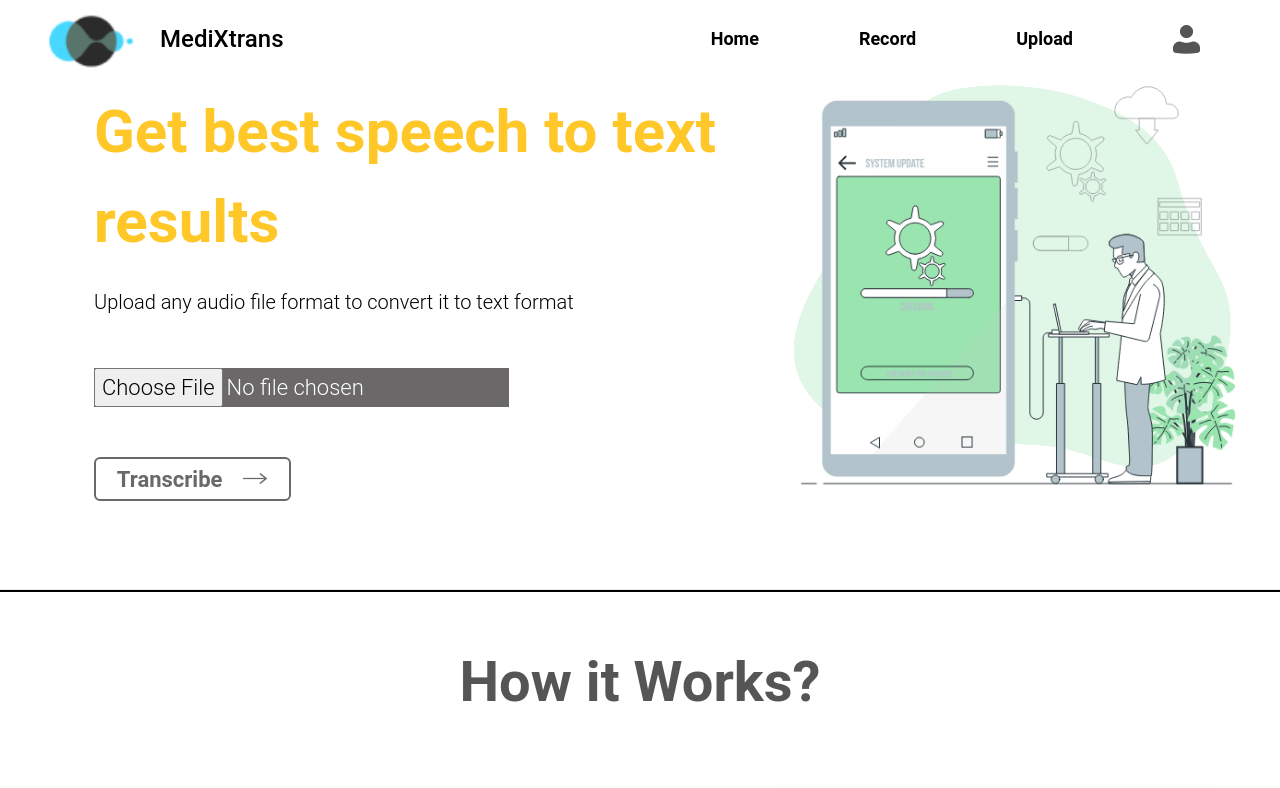
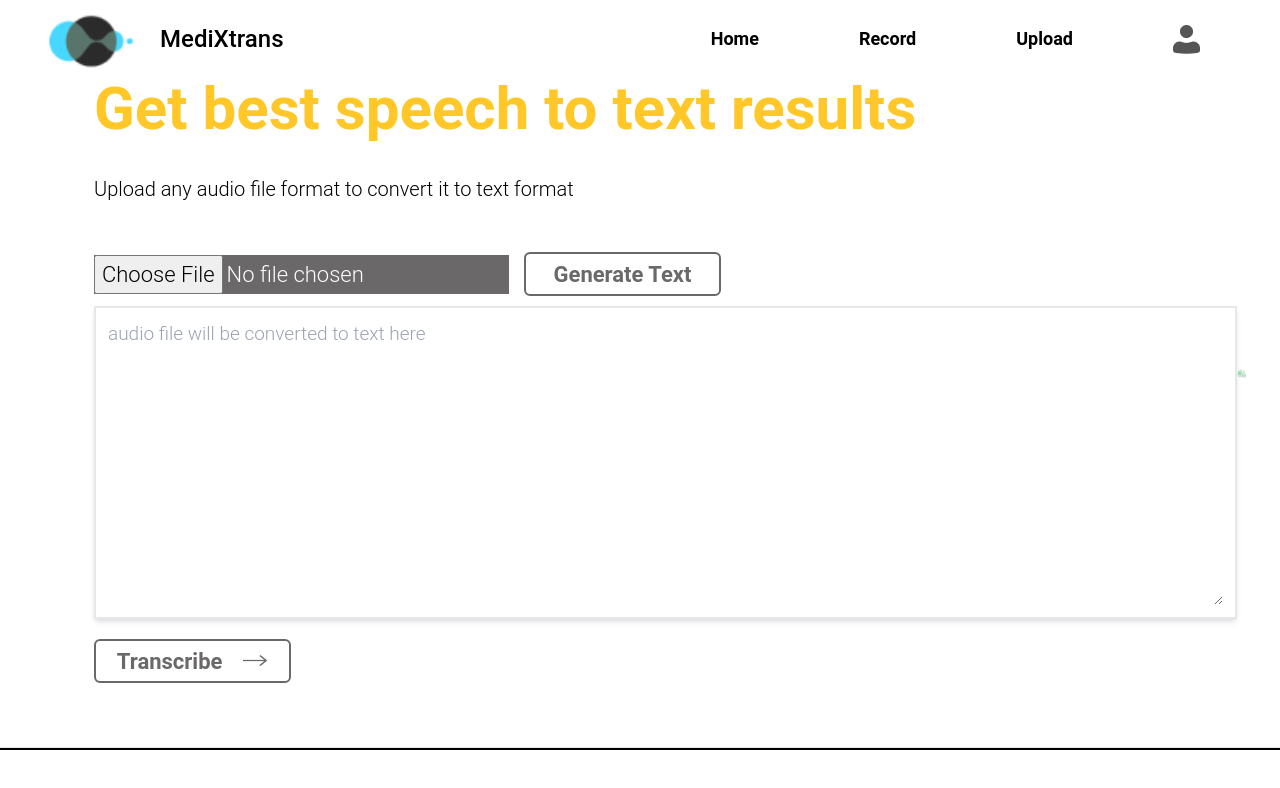
Before and after one commit to MediXTrans/MediXtranS-v2, a React (Create React App) app in the folder frontend/: page /upload in a window 1280 px wide. Shown: the top 788 px of the page. Built offline with nearby package versions, Linux system fonts and the light colour scheme.

Commit message:
Upload page backend linked Rakesh/whisper

```diff
--- a/frontend/src/pages/Upload.jsx
+++ b/frontend/src/pages/Upload.jsx
@@ -10,10 +10,33 @@ import { useNavigate } from 'react-router-dom';
 
 export default function Upload() {
   const [selectedFile, setSelectedFile] = useState(null);
+  const [text, setText] = useState("");
   const navigate = useNavigate();
 
   const handleFileChange = (event) => {
     setSelectedFile(event.target.files[0]);
+  };
+
+  const uploadEventHandler = async (event) => {
+    event.preventDefault();
+    const file = selectedFile;
+    const reader = new FileReader();
+
+    reader.onload = async (event) => {
+      const fileData = event.target.result;
+      const response = await fetch(
+        "https://api-inference.huggingface.co/models/rakesh-ai/whisper-small-en",
+        {
+          headers: { Authorization: "Bearer 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" },
+          method: "POST",
+          body: fileData,
+        });
+
+      const result = await response.json();
+      console.log(result);
+      setText(result.text);
+    };
+    reader.readAsArrayBuffer(file);
   };
 
   const handleTranscription = () => {
@@ -52,19 +75,37 @@ export default function Upload() {
                   onChange={handleFileChange}
                 />
               </button>
+              <button
+                className="w-[197px] h-[44px] shrink-0 justify-center mt-2 sm:mt-0 ml-10 rounded-[6px] bg-white text-[#6A6868] md:ml-[200px] border-2 border-[#6A6868]"
+                type="submit"
+                onClick={uploadEventHandler}
+              >
+                Generate Text
+              </button>
             </div>
-            <div className="flex-1 mt-12 justify-between items-around text-[22px] font-[Roboto] font-[700] flex flex-col sm:flex-row sm:justify-start">
+
+            <div className="flex-[5] hover:border-white border-2 w-auto h-auto flex justify-center lg: mt-[10px] w-[680px] lg:h-[651px] shrink-0 shadow-md p-3 md:mt-[10px] text-[19px] font-[Roboto] font-[300]">
+              <textarea
+                value={text}
+                rows={10}
+                cols={100}
+                placeholder="audio file will be converted to text here"
+                onChange={(e) => setText(e.target.value)}
+              />
+            </div>
+
+            <div className="flex-1 mt-5 justify-between items-around text-[22px] font-[Roboto] font-[700] flex flex-col sm:flex-row sm:justify-start">
               <button
                 className="w-[197px] h-[44px] shrink-0 justify-center sm:mt-0 rounded-[6px] bg-white text-[#6A6868] border-2 border-[#6A6868]"
                 type="submit"
                 onClick={handleTranscription}
               >
-                <p className="font-[Roboto] font-[700] flex flex-row justify-evenly items-center">
-                  <div >Transcribe</div>
+                <span className="font-[Roboto] font-[700] flex flex-row justify-evenly items-center">
+                  <div>Transcribe</div>
                   <div>
                     <img src={vector_right} alt="" />
                   </div>
-                </p>
+                </span>
               </button>
             </div>
           </div>
```
Also changed, not shown: 1 other file (tests, documents, lock files or other folders).
